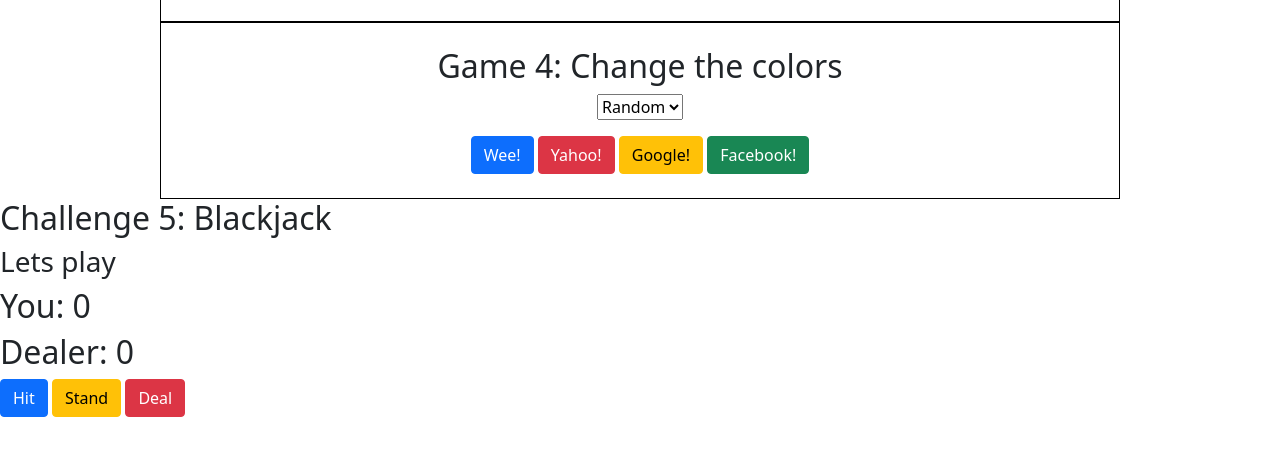
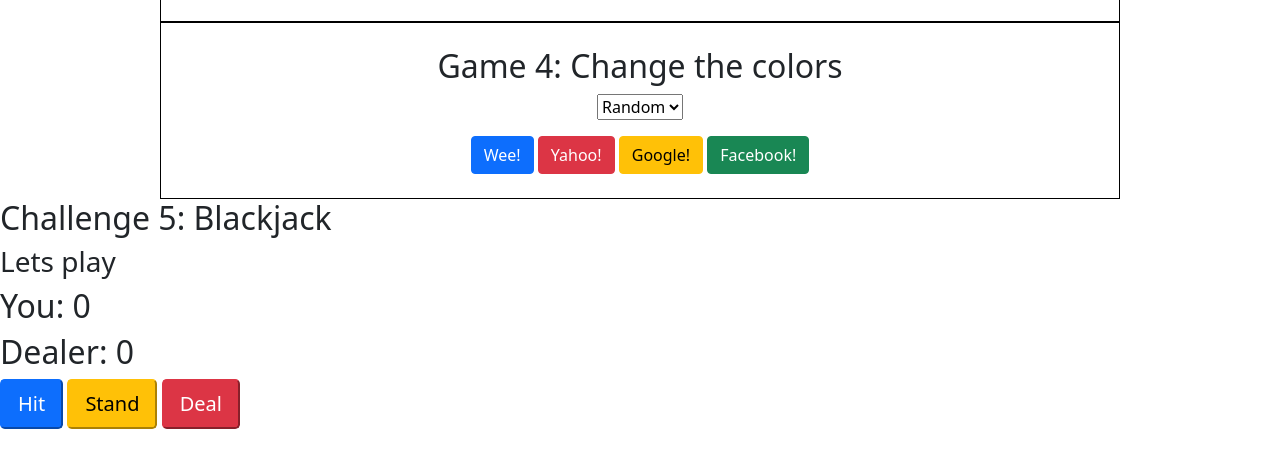
Before and after one commit to ferick8246/JavaScriptGamez, a plain HTML site: page index.html in a window 1280 px wide. Shown: the part 675-1128 px from the top of the page. Drawn offline with nearby package versions, Linux system fonts and the light colour scheme.

Commit message:
ids on buttons

```diff
--- a/index.html
+++ b/index.html
@@ -81,9 +81,9 @@
 
                 <div class="flex-blackjack-row-2">
                     <div>
-                        <button class="btn btn-primary">Hit</button>
-                        <button class="btn btn-warning">Stand</button>
-                        <button class="btn btn-danger">Deal</button>
+                        <button class="btn-lg btn-primary mr-2" id="blackjack-hit-button">Hit</button>
+                        <button class="btn-lg btn-warning mr-2" id="blackjack-stand-button">Stand</button>
+                        <button class="btn-lg btn-danger" id="blackjack-deal-button">Deal</button>
 
                     </div>
                 </div>
```
